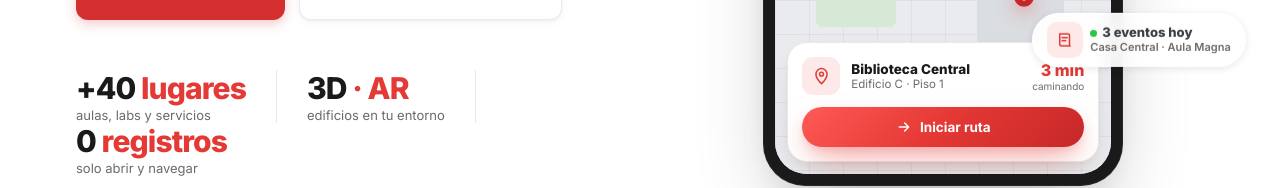
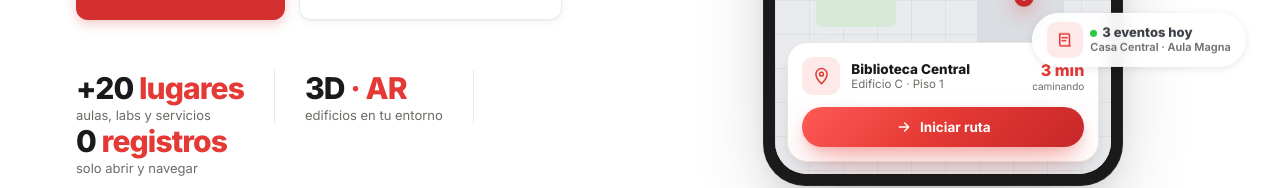
Before and after one commit to Crissds3/appnavegacion-tesis, a React (Vite) app in the folder frontend-tesis/: page / in a window 1280 px wide. Shown: the part 626-814 px from the top of the page. Built offline with nearby package versions, Linux system fonts and the light colour scheme; no server answers.

Commit message:
Landing page cambios

```diff
--- a/frontend-tesis/src/vistas/publicas/Inicio.jsx
+++ b/frontend-tesis/src/vistas/publicas/Inicio.jsx
@@ -50,7 +50,7 @@ const Inicio = () => {
   const scrollTo = (id) => document.getElementById(id)?.scrollIntoView({ behavior: 'smooth' });
 
   const arItems1 = ['Modelos 3D de edificios del campus', 'Proyección en tu entorno real', 'Sin necesidad de estar en el campus'];
-  const arItems2 = ['Nombre del edificio o laboratorio', 'Horarios de biblioteca y casino', 'Eventos y clases en tiempo real'];
+  const arItems2 = ['Nombre del edificio o laboratorio', 'Horarios de biblioteca y casino', 'Eventos en tiempo real'];
 
   const CheckIcon = () => (
     <svg viewBox="0 0 24 24" fill="none">
@@ -112,7 +112,7 @@ const Inicio = () => {
               </div>
               <div className="hero__stats reveal" data-d="3">
                 <div className="stat">
-                  <div className="stat__num">+40 <span>lugares</span></div>
+                  <div className="stat__num">+20 <span>lugares</span></div>
                   <div className="stat__label">aulas, labs y servicios</div>
                 </div>
                 <div className="stat">
@@ -358,7 +358,7 @@ const Inicio = () => {
               <div className="steps">
                 {[
                   { num: '01', title: 'Accede al Portal', desc: 'Ingresa desde cualquier dispositivo, sin necesidad de registro previo ni descargas.' },
-                  { num: '02', title: 'Busca tu Destino', desc: 'Usa el buscador inteligente para encontrar aulas, laboratorios, servicios y más.' },
+                  { num: '02', title: 'Busca tu Destino', desc: 'Usa el buscador inteligente para encontrar edificios, laboratorios y más.' },
                   { num: '03', title: 'Sigue la Ruta', desc: 'Recibe indicaciones claras y precisas para llegar a tu destino sin perderte.' },
                 ].map(({ num, title, desc }, i) => (
                   <article key={i} className="step reveal" data-d={String(i + 1)}>
```
